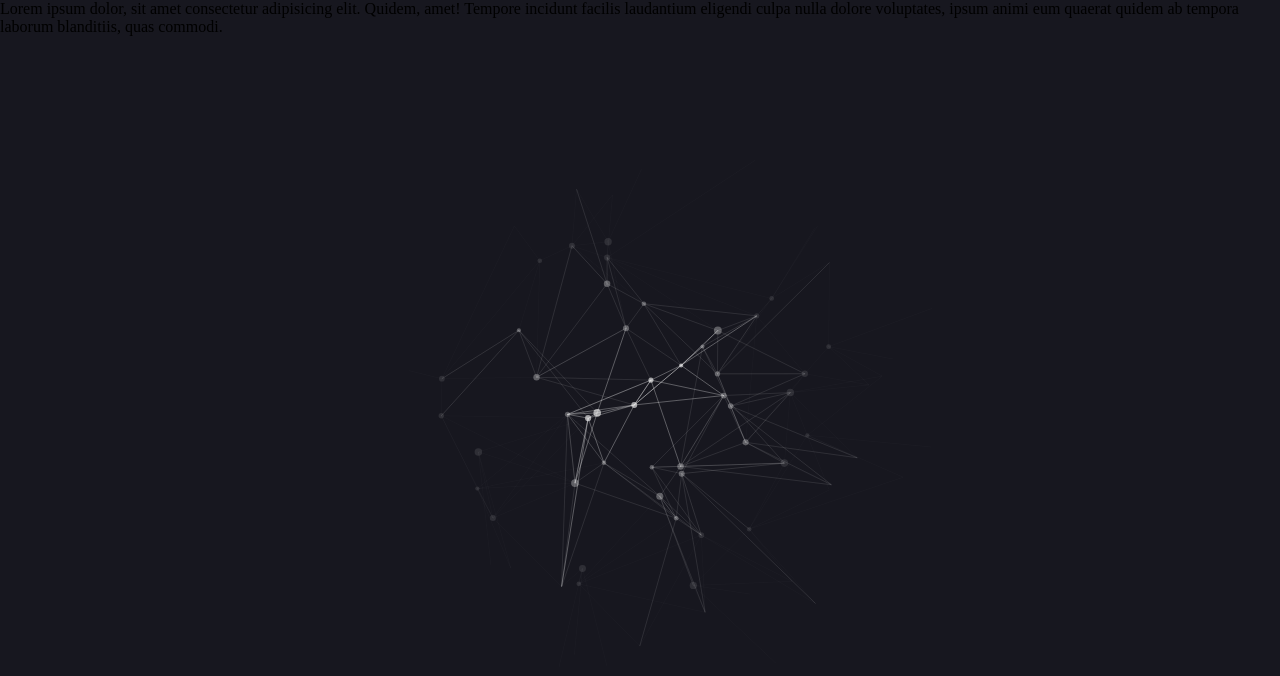
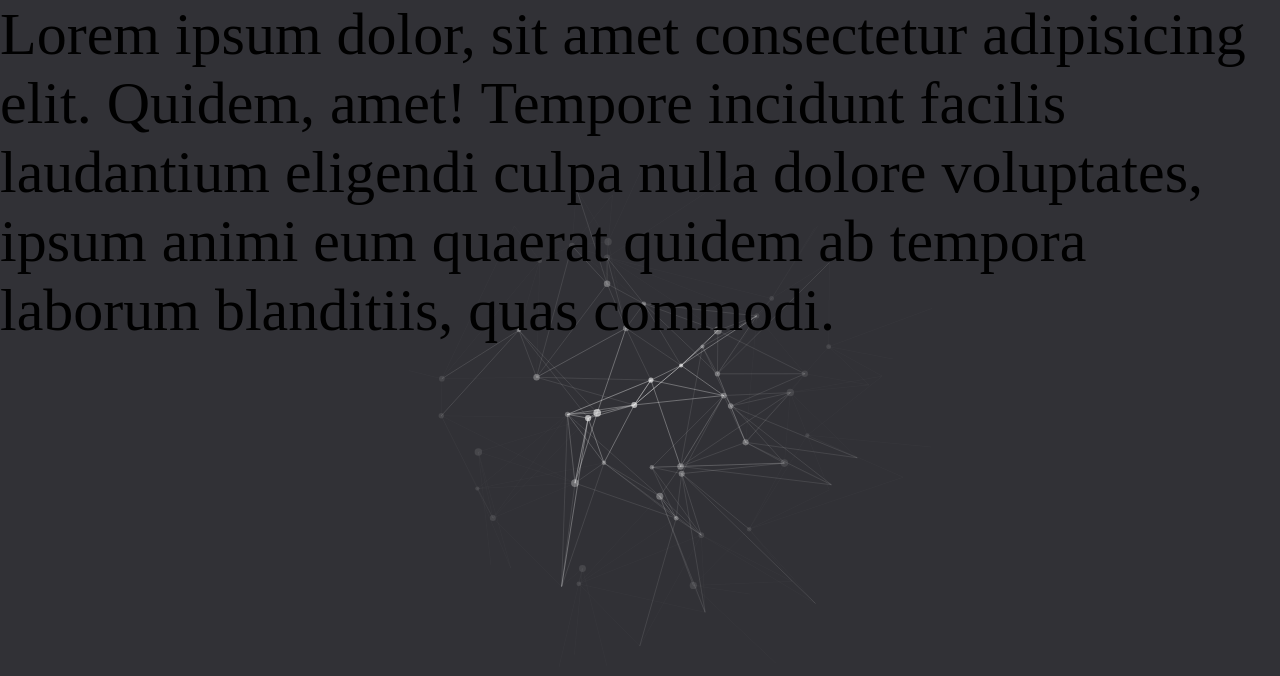
Before and after one commit to Akhilendra01/version-new, a plain HTML site: page index.html in a window 1280 px wide. Drawn offline with Linux system fonts and the light colour scheme.

Commit message:
initial commit3

```diff
--- a/style.css
+++ b/style.css
@@ -3,7 +3,7 @@
 	padding: 0;
 }
 .large-header {
-	background: #17171f;
+	background: #313136;
 }
 .large-header canvas {
     position: absolute;
@@ -17,4 +17,5 @@
 #new{
     position: relative;
     z-index: 1;
+    font-size: 60px;
 }
```
